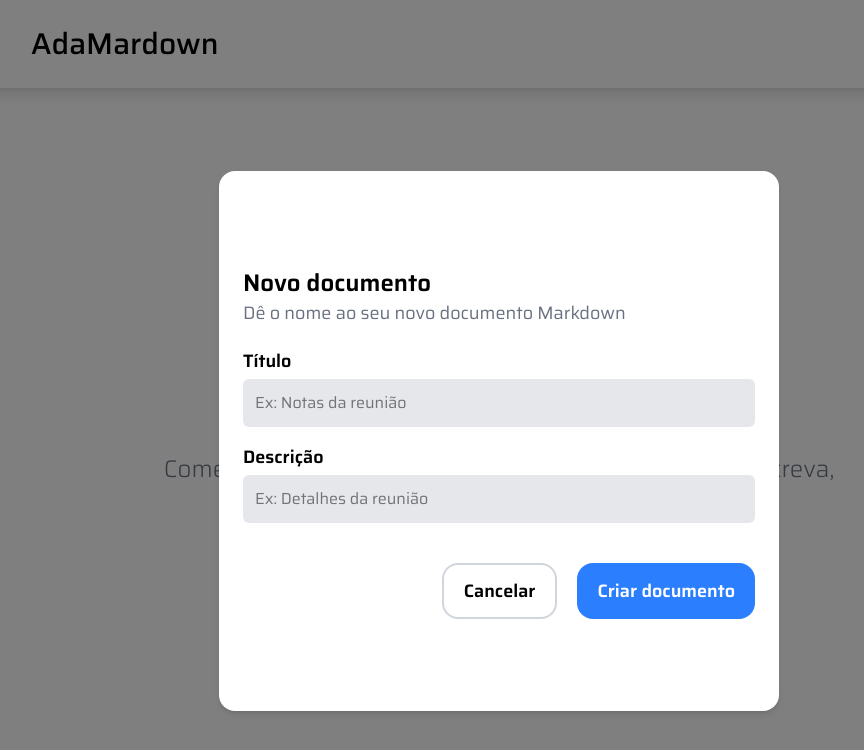
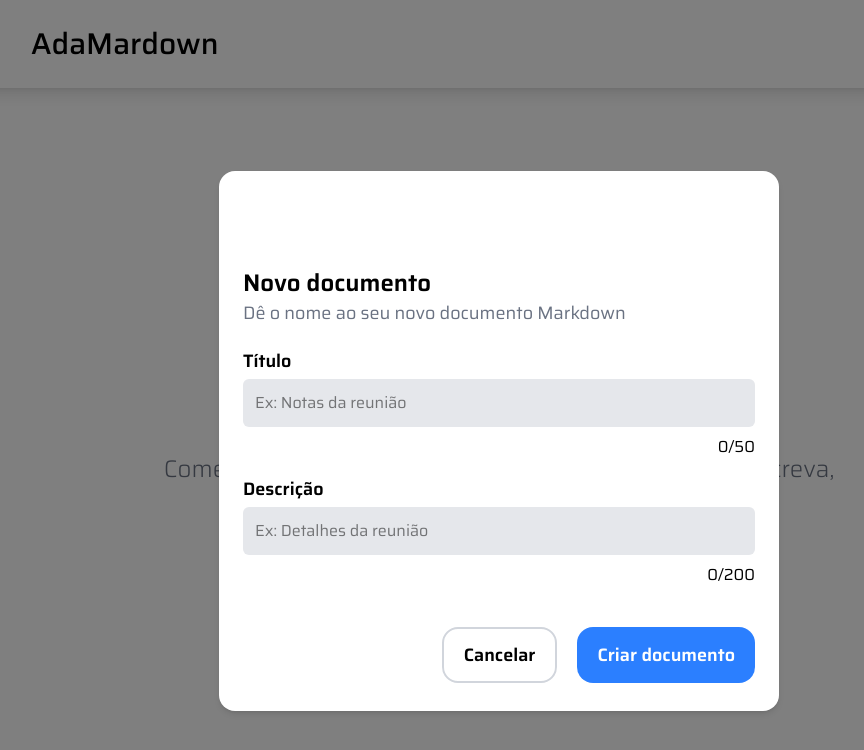
Before and after one commit to neves2kk/desafio-frontend-ada, a Next.js app: page / in a window 1280 px wide. Both pictures are taken after a click on the button "Crie seu primeiro documento". Shown: the top 750 px of the page, without its empty margins (141-1005 px from the left). Built offline with nearby package versions, Linux system fonts and the light colour scheme; some icons are missing.

Commit message:
fix: fixing validate update and watch inputs

```diff
--- a/src/components/cards/cardCreateDoc.tsx
+++ b/src/components/cards/cardCreateDoc.tsx
@@ -20,19 +20,25 @@ interface CardCreateDocProps {
 }
 
 const docSchema = z.object({
-    title: z.string().min(1, "O título é obrigatório"),
-    content: z.string(),
+    title: z.string().min(1, "O título é obrigatório").max(50, "O título deve ter no máximo 50 caracteres"),
+    content: z.string().max(200, "A descrição deve ter no máximo 140 caracteres"),
 });
 
 type DocSchema = z.infer<typeof docSchema>;
 
 export function CardCreateDoc({ handleCancel,handleCreate } : CardCreateDocProps) {
 
-    const {handleSubmit,register, formState: {errors}} = useForm<DocSchema>({
-        resolver: zodResolver(docSchema)
+    const {handleSubmit,register, formState: {errors},watch} = useForm<DocSchema>({
+        resolver: zodResolver(docSchema),
+        defaultValues: {
+            title: "",
+            content: "",
+        }
     })
 
     const {addDoc} = useContext(DocsContext);
+    const watchedTitle = watch("title");
+    const watchedContent = watch("content");
 
     const onSubmit = (data: DocSchema) => {
 
@@ -48,9 +54,9 @@ export function CardCreateDoc({ handleCancel,handleCreate } : CardCreateDocProps
         if (handleCreate){
             handleCreate();
         }
+    }
 
 
-    }
 
 
     return (
@@ -63,10 +69,21 @@ export function CardCreateDoc({ handleCancel,handleCreate } : CardCreateDocProps
                     </div>
                 </div>
 
-                <div className="flex flex-col gap-4" >
-                    <InputCreateMarkdown {...register("title", { required: true }) }   titulo="Título" placeholder="Ex: Notas da reunião"/>
-                    {errors.title && <span className="text-red-500 text-sm">{errors.title.message}</span>}
-                    <InputCreateMarkdown {...register("content")} titulo="Descrição" placeholder="Ex: Detalhes da reunião"/>
+                <div className="flex flex-col gap-4 " >
+                    <div className="flex flex-col">
+                        <InputCreateMarkdown {...register("title", { required: true }) } maxLength={50} titulo="Título" placeholder="Ex: Notas da reunião"/>
+                        <div className="flex w-full justify-between pt-2">
+                            {errors.title && <span className="text-red-500 text-sm">{errors.title.message}</span>}
+                            <span className="w-full text-right">{watchedTitle.length }/50</span>
+                        </div>
+                    </div>
+                    <div className="flex flex-col ">
+                        <InputCreateMarkdown {...register("content")} titulo="Descrição" maxLength={200} placeholder="Ex: Detalhes da reunião"/>
+                        <div className="flex w-full justify-between pt-2">
+                            {errors.content && <span className="text-red-500 text-sm">{errors.content.message}</span>}
+                            <span className="w-full text-right">{watchedContent.length}/200</span>
+                        </div>
+                    </div>
                 </div>
 
                 <div className="pt-10 flex justify-end w-full gap-5">
--- a/src/components/cards/cardDoc.tsx
+++ b/src/components/cards/cardDoc.tsx
@@ -15,11 +15,11 @@ interface CardDocProps {
 export function CardDoc({title, content, createdAt,handleDelete, handleUpdate, handleOpenMarkDown}: CardDocProps){
 
     return(
-        <div className="border  border-gray-300 rounded-2xl h-45 w-110 px-5 py-5 flex flex-col gap-4 shadow-lg transition duration-300 ease-in-out
+        <div className="border  border-gray-300 rounded-2xl h-70 w-110 px-5 py-5 flex flex-col gap-4 shadow-lg transition duration-300 ease-in-out
          hover:border-blue-200 cursor-pointer hover:text-blue-400 hover:shadow-xl hover:-translate-y-1" onClick={handleOpenMarkDown}>
             <div className="flex items-center gap-3">
                 <FileText size={40} color="#3B82F6" />
-                <h1 className="text-2xl font-semibold w-80">{title}</h1>
+                <h1 className="text-2xl font-semibold w-80 wrap-break-word">{title}</h1>
                 <div className="flex  gap-2 w-20  justify-center bg-gray-100 py-1 px-2 border border-gray-300 rounded-lg ml-auto">
                     <Edit size={20} className=" text-black hover:text-blue-600" onClick={(e) => {
                             e.stopPropagation();
@@ -31,9 +31,9 @@ export function CardDoc({title, content, createdAt,handleDelete, handleUpdate, h
                     }}/>
                 </div>
             </div>
-            <p className="text-gray-500 text-lg">{content}</p>
-            <div className="text-gray-400 text-md">
-                <p>Criado em: {createdAt.toLocaleDateString()}</p>
+            <p className="text-gray-500 text-lg wrap-break-word">{content}</p>
+            <div className="text-gray-400 text-md items-end flex  mt-auto">
+                <p >Criado em: {createdAt.toLocaleDateString()}</p>
             </div>
         </div>
     )
--- a/src/components/cards/cardUpdateDoc.tsx
+++ b/src/components/cards/cardUpdateDoc.tsx
@@ -20,19 +20,25 @@ interface CardCreateUpdateProps {
 }
 
 const docSchema = z.object({
-    title: z.string().min(1, "O título é obrigatório"),
-    content: z.string(),
+    title: z.string().min(1, "O título é obrigatório").max(50, "O título deve ter no máximo 50 caracteres"),
+    content: z.string().max(200, "A descrição deve ter no máximo 200 caracteres"),
 });
 
 type DocSchema = z.infer<typeof docSchema>;
 
 export function CardUpdateDoc({ handleCancel,handleUpdate, id } : CardCreateUpdateProps) {
 
-    const {handleSubmit,register, setValue, formState: {errors}} = useForm<DocSchema>({
-        resolver: zodResolver(docSchema)
+    const {handleSubmit,register, setValue, formState: {errors}, watch} = useForm<DocSchema>({
+        resolver: zodResolver(docSchema),
+        defaultValues: {
+            title: "",
+            content: "",
+        }
     })
     const {updateDoc,docs} = useContext(DocsContext);
     const [docToEdit, setDocToEdit] = useState<Docs | null>(null);
+    const watchedTitle = watch("title");
+    const watchedContent = watch("content");
 
     useEffect(()=>{
          setDocToEdit(docs.find((doc) => doc.id === id) || null);
@@ -50,6 +56,7 @@ export function CardUpdateDoc({ handleCancel,handleUpdate, id } : CardCreateUpda
         if (handleUpdate){
             handleUpdate();
         }
+
     }
 
 
@@ -65,9 +72,20 @@ export function CardUpdateDoc({ handleCancel,handleUpdate, id } : CardCreateUpda
                 </div>
 
                 <div className="flex flex-col gap-4">
-                    <InputCreateMarkdown {...register("title")} titulo="Título" />
-                    {errors.title && <span className="text-red-500 text-sm">{errors.title.message}</span>}
-                    <InputCreateMarkdown {...register("content")} titulo="Descrição"/>
+                    <div>
+                        <InputCreateMarkdown {...register("title")} maxLength={50} titulo="Título" />
+                        <div className="flex w-full justify-between pt-2">
+                            {errors.title && <span className="text-red-500 text-sm">{errors.title.message}</span>}
+                            <span className="w-full text-right">{watchedTitle.length}/50</span>
+                        </div>
+                    </div>
+                    <div>
+                        <InputCreateMarkdown {...register("content")} maxLength={200} titulo="Descrição"/>
+                        <div className="flex w-full justify-between pt-2">
+                            {errors.content && <span className="text-red-500 text-sm">{errors.content.message}</span>}
+                            <span className="w-full text-right">{watchedContent.length}/200</span>
+                        </div>
+                    </div>
                 </div>
 
                 <div className="pt-10 flex justify-end w-full gap-5">
--- a/src/contexts/docsContext.tsx
+++ b/src/contexts/docsContext.tsx
@@ -75,7 +75,14 @@ export function DocsContextProvider({ children }: DocsContextProvider) {
     }
 
     const updateDoc = (id: string, updatedContent: Partial<Docs>) => {
-        setDocs((prevDocs) => {
+
+        const verifyTitleConflict = docs.find((doc) => doc.title === updatedContent.title && doc.id !== id);
+
+        if (verifyTitleConflict) {
+            toast(<ErrorToast title="Erro!" description="Já existe um documento com esse título." />);
+            return;
+        }else{
+            setDocs((prevDocs) => {
             const updatedDocs = prevDocs.map((doc) =>
                 doc.id === id ? { ...doc, ...updatedContent, updatedAt: new Date() } : doc
             );
@@ -83,6 +90,7 @@ export function DocsContextProvider({ children }: DocsContextProvider) {
 
             return updatedDocs;
         },);
+        }
         toast(<SuccessToast title="Atualizado!" description="Documento atualizado com sucesso." />);
     }
 
```
